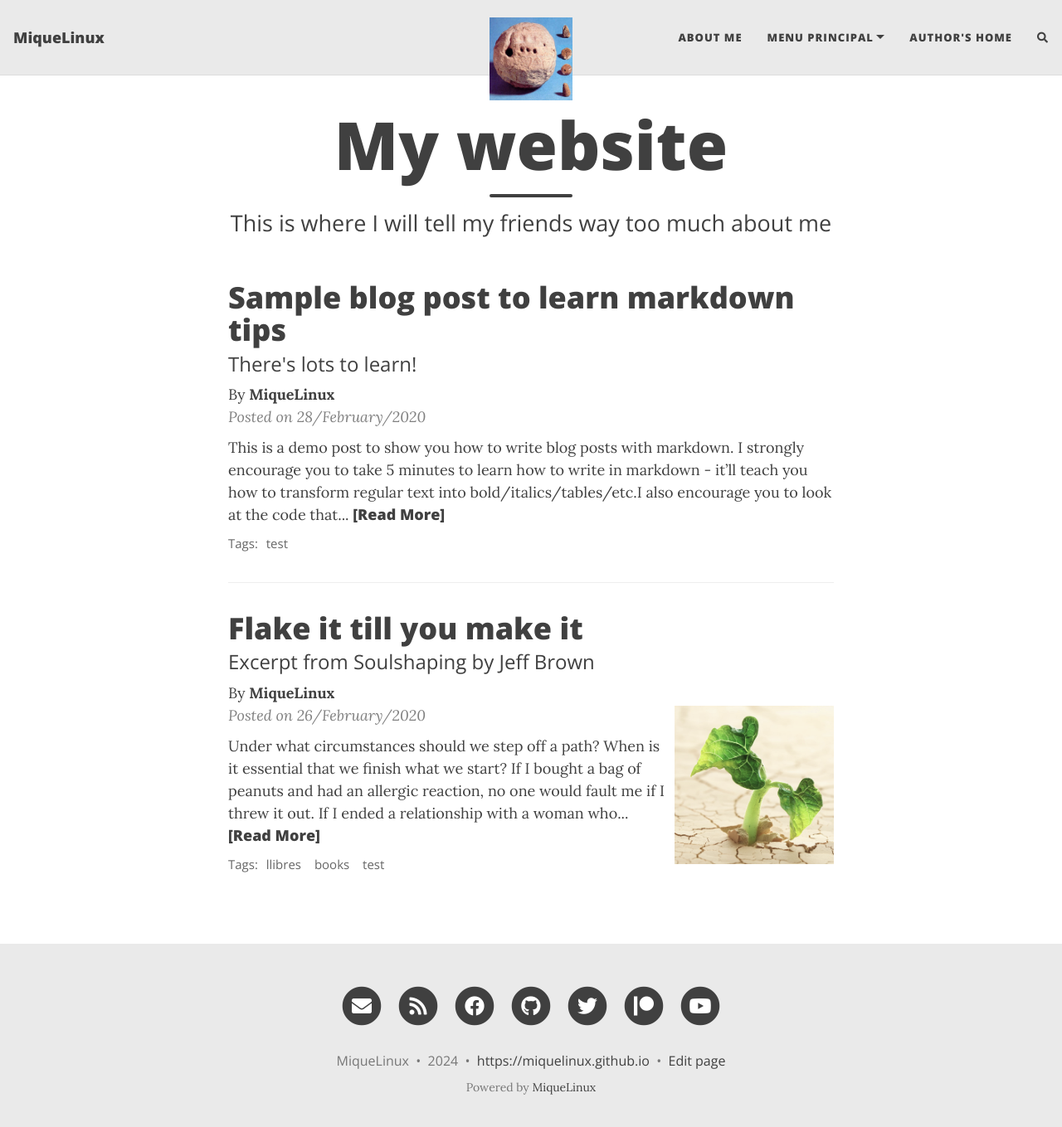
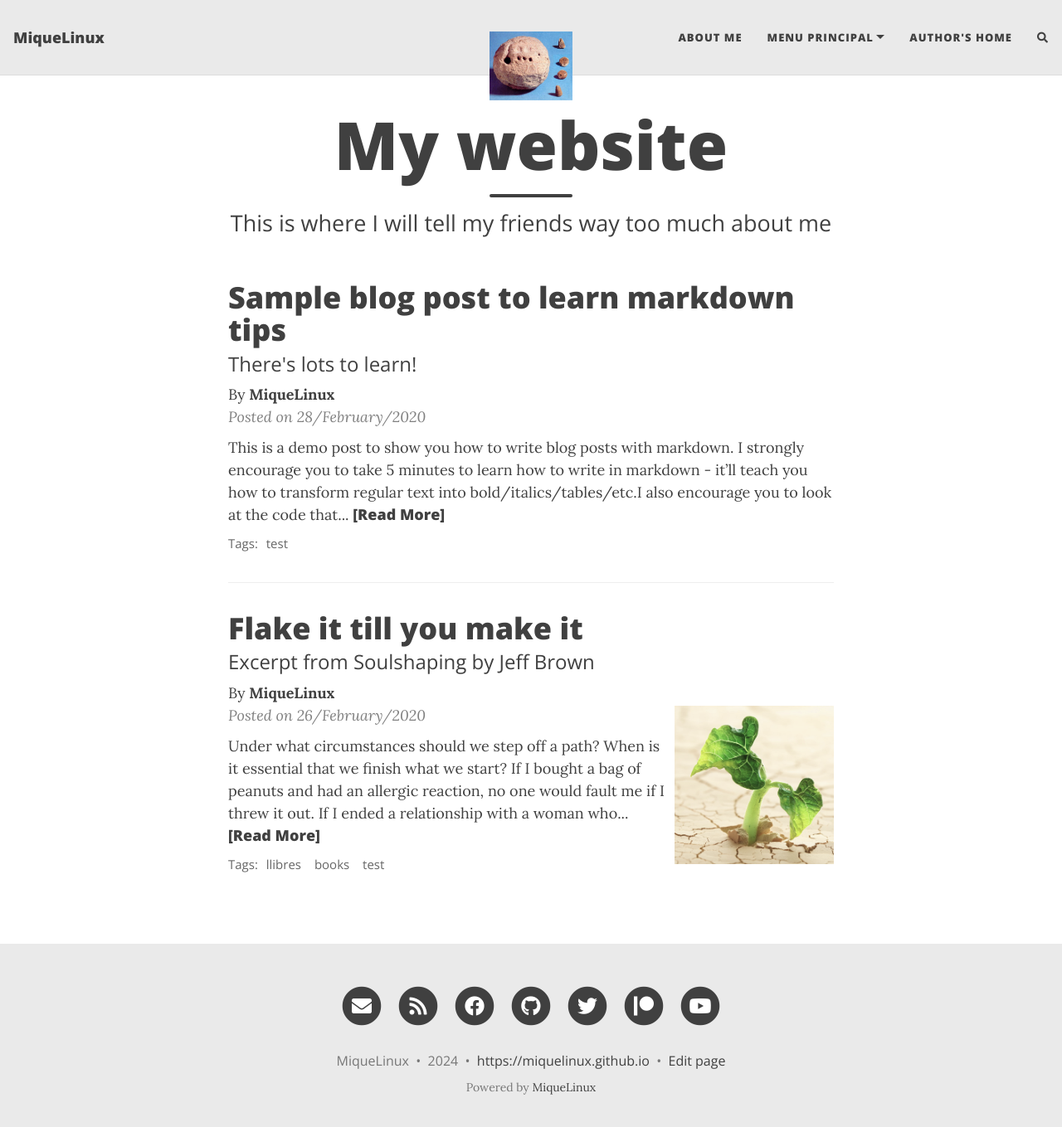
Before and after one commit to miquelinux/miquelinux.github.io, a Jekyll site: the page built from index.html, in a window 1280 px wide and 1372 px high. Shown: the top 1359 px of the window at 83% size. Built offline with Jekyll 4.4.1, drawn with Linux system fonts in a browser that asks for light colours; nearby versions of some CDN libraries; the list of posts is cut into pages by our own code; comment, search, counter and statistics services are not loaded.

Commit message:
Add files via SSH

```diff
--- a/_config.yml
+++ b/_config.yml
@@ -34,7 +34,7 @@ navbar-links:
 
 # Image to show in the navigation bar - works best with a square image
 # Remove this parameter if you don't want an image in the navbar
-avatar: "/assets/img/avatar-icon.png"
+avatar: "/assets/img/avatar-icon_1.png"
 
 # By default, the image is cut into a circle. You can disable this behaviour by setting 'round-avatar: true / false'
 round-avatar: false
```
Also changed, not shown: assets/img/avatar-icon_0.png (renamed from assets/img/avatar-icon.png), assets/img/avatar-icon_1.png (added).
